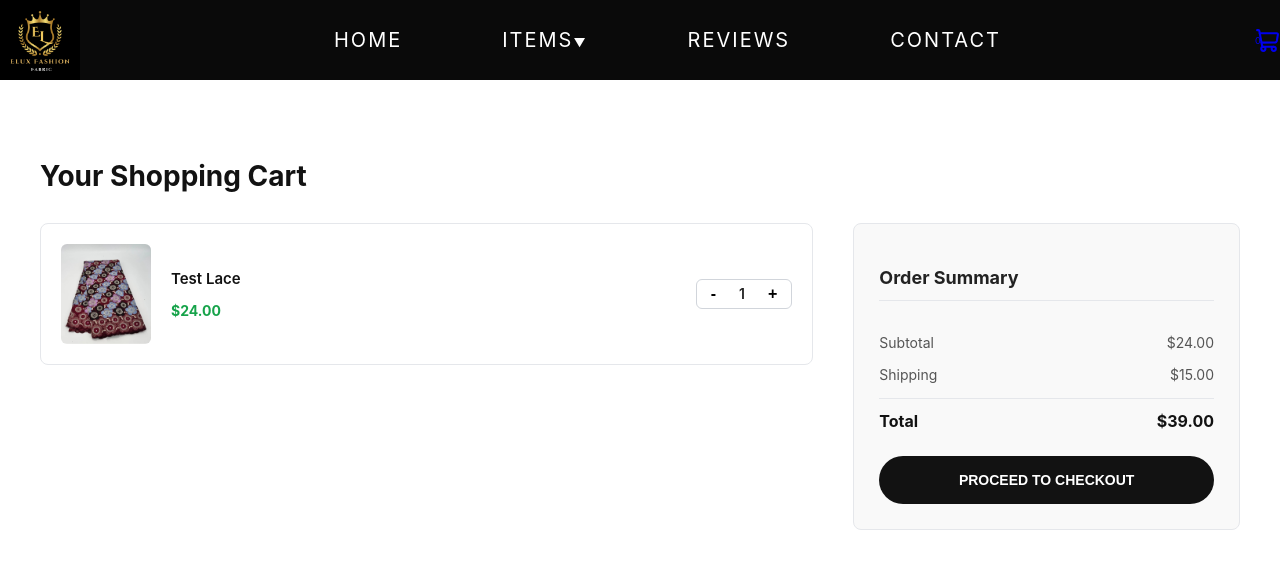
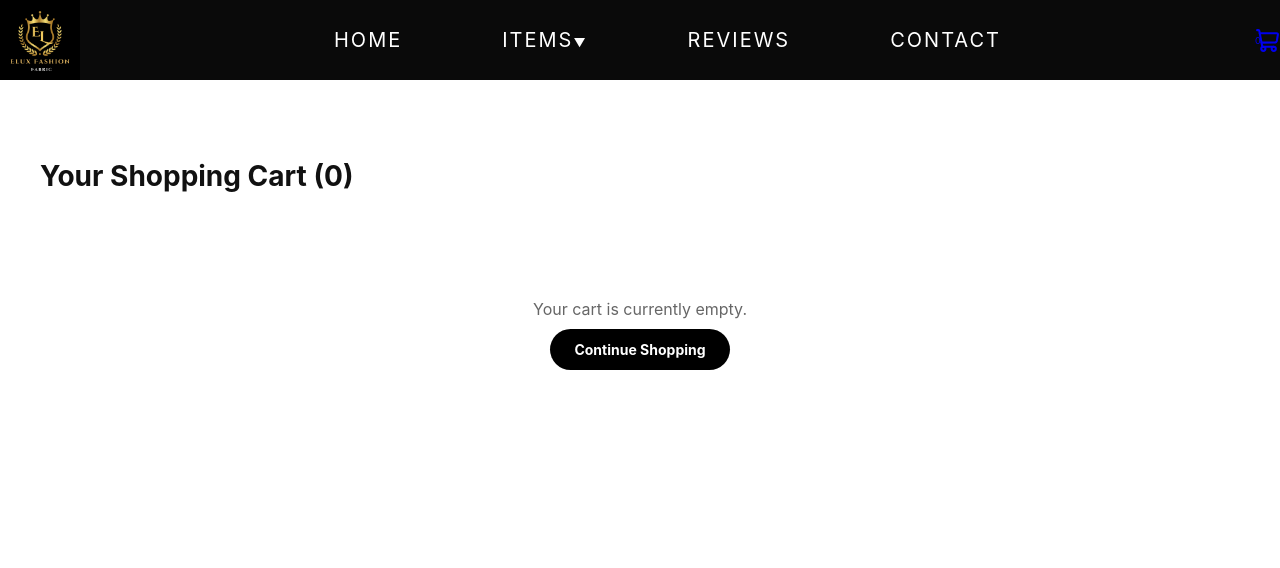
Before and after one commit to Isaac-Ogunmuko/Full-Stack-Clothing-Store-Website, a React (Vite) app in the folder Clothing-Store-Frontend/: page /cart in a window 1280 px wide. Shown: the top 568 px of the page. Built offline with nearby package versions, Linux system fonts and the light colour scheme.

Commit message:
Fix cart dynamic pricing, auto-redirect to cart, and add product details and policies accordions

```diff
--- a/Clothing-Store-Frontend/src/screens/Cart.jsx
+++ b/Clothing-Store-Frontend/src/screens/Cart.jsx
@@ -5,106 +5,111 @@ export default function Cart() {
   const navigate = useNavigate();
   const [cartItems, setCartItems] = useState([]);
 
-  // Load cart items from localStorage on mount (populated when clicking "Add to Cart" on a product)
   useEffect(() => {
-    const savedCart = JSON.parse(localStorage.getItem('cartItems')) || [
-      // Fallback sample item if localStorage is empty
-      {
-        id: 1,
-        name: "Test Lace",
-        price: 24.00,
-        quantity: 1,
-        image: "/SwissLace(1).jfif"
-      }
-    ];
-    setCartItems(savedCart);
+    const items = JSON.parse(localStorage.getItem('cartItems') || '[]');
+    setCartItems(items);
   }, []);
 
-  // Update quantity and sync with localStorage
-  const updateQuantity = (id, delta) => {
-    const updatedItems = cartItems.map(item => {
-      if (item.id === id) {
-        const newQty = item.quantity + delta;
-        return newQty > 0 ? { ...item, quantity: newQty } : null;
-      }
-      return item;
-    }).filter(Boolean);
-
-    setCartItems(updatedItems);
-    localStorage.setItem('cartItems', JSON.stringify(updatedItems));
+  const updateQuantity = (index, newQty) => {
+    if (newQty < 1) return;
+    const updated = [...cartItems];
+    updated[index].quantity = newQty;
+    setCartItems(updated);
+    localStorage.setItem('cartItems', JSON.stringify(updated));
   };
 
-  // Calculate totals
-  const subtotal = cartItems.reduce((acc, item) => acc + (item.price * item.quantity), 0);
-  const shippingCost = subtotal > 0 ? 15.00 : 0;
-  const totalAmount = subtotal + shippingCost;
-
-  const handleCheckout = () => {
-    if (cartItems.length === 0) return;
-    navigate('/checkout', { state: { cartItems, totalAmount } });
+  const removeItem = (index) => {
+    const updated = cartItems.filter((_, i) => i !== index);
+    setCartItems(updated);
+    localStorage.setItem('cartItems', JSON.stringify(updated));
   };
 
+  const subtotal = cartItems.reduce((sum, item) => sum + (Number(item.price) * (item.quantity || 1)), 0);
+  const shipping = cartItems.length > 0 ? 0.00 : 0.00; // Free shipping
+  const total = subtotal + shipping;
+
   return (
-    <div style={{ backgroundColor: "#ffffff", color: "#222222", minHeight: "100vh", padding: "140px 30px 60px 30px", display: "flex", flexDirection: "column", alignItems: "center" }}>
-
+    <div style={{ backgroundColor: "#fff", minHeight: "100vh", padding: "140px 30px 60px 30px", display: "flex", flexDirection: "column", alignItems: "center" }}>
       <div style={{ width: "100%", maxWidth: "1200px" }}>
 
-        <h1 style={{ fontSize: "28px", fontWeight: "bold", color: "#121212", marginBottom: "30px" }}>Your Shopping Cart</h1>
+        <h1 style={{ fontSize: "28px", fontWeight: "bold", color: "#111", marginBottom: "30px" }}>
+          Your Shopping Cart ({cartItems.reduce((acc, item) => acc + (item.quantity || 1), 0)})
+        </h1>
 
         {cartItems.length === 0 ? (
           <div style={{ textAlign: "center", padding: "60px 0" }}>
             <p style={{ fontSize: "16px", color: "#666", marginBottom: "20px" }}>Your cart is currently empty.</p>
-            <Link to="/items" style={{ padding: "12px 24px", backgroundColor: "#121212", color: "#fff", borderRadius: "20px", textDecoration: "none", fontSize: "14px", fontWeight: "bold" }}>
-              Explore Catalog
+            <Link to="/items" style={{ backgroundColor: "#000", color: "#fff", padding: "12px 24px", borderRadius: "24px", textDecoration: "none", fontWeight: "bold", fontSize: "14px" }}>
+              Continue Shopping
             </Link>
           </div>
         ) : (
-          <div style={{ display: "grid", gridTemplateColumns: "2fr 1fr", gap: "40px", alignItems: "start" }}>
+          <div style={{ display: "grid", gridTemplateColumns: "1.8fr 1fr", gap: "40px", alignItems: "start" }}>
 
-            {/* LEFT: Cart Items List */}
+            {/* Cart Items List */}
             <div style={{ display: "flex", flexDirection: "column", gap: "20px" }}>
-              {cartItems.map((item) => (
-                <div key={item.id} style={{ display: "flex", gap: "20px", padding: "20px", border: "1px solid #e5e7eb", borderRadius: "8px", alignItems: "center" }}>
-                  <div style={{ width: "90px", height: "100px", backgroundColor: "#f3f4f6", borderRadius: "6px", overflow: "hidden", flexShrink: 0 }}>
-                    <img src={item.image || "/SwissLace(1).jfif"} alt={item.name} style={{ width: "100%", height: "100%", objectFit: "cover" }} />
+              {cartItems.map((item, index) => {
+                const itemPrice = Number(item.price || 0);
+                const itemImage = item.image || (item.images && item.images[0]) || null;
+                const itemName = item.name || item.title;
+
+                return (
+                  <div key={index} style={{ display: "flex", justifyContent: "space-between", alignItems: "center", padding: "20px", border: "1px solid #eaeaea", borderRadius: "12px", backgroundColor: "#fff" }}>
+
+                    <div style={{ display: "flex", gap: "20px", alignItems: "center" }}>
+                      <div style={{ width: "90px", height: "90px", backgroundColor: "#f5f5f5", borderRadius: "8px", overflow: "hidden", display: "flex", alignItems: "center", justifyContent: "center" }}>
+                        {itemImage ? (
+                          <img src={itemImage} alt={itemName} style={{ width: "100%", height: "100%", objectFit: "cover" }} />
+                        ) : (
+                          <span style={{ fontSize: "10px", color: "#888" }}>No Image</span>
+                        )}
+                      </div>
+
+                      <div>
+                        <h3 style={{ fontSize: "16px", fontWeight: "600", color: "#111", marginBottom: "6px" }}>{itemName}</h3>
+                        <p style={{ fontSize: "15px", fontWeight: "bold", color: "#111", marginBottom: "10px" }}>${itemPrice.toFixed(2)}</p>
+                        <button onClick={() => removeItem(index)} style={{ background: "none", border: "none", color: "#d9534f", fontSize: "13px", cursor: "pointer", padding: 0, textDecoration: "underline" }}>
+                          Remove
+                        </button>
+                      </div>
+                    </div>
+
+                    {/* Quantity Selector */}
+                    <div style={{ display: "flex", alignItems: "center", border: "1px solid #ccc", borderRadius: "20px", padding: "4px 10px", gap: "12px" }}>
+                      <button onClick={() => updateQuantity(index, (item.quantity || 1) - 1)} style={{ background: "none", border: "none", fontSize: "16px", cursor: "pointer", fontWeight: "bold" }}>-</button>
+                      <span style={{ fontSize: "14px", fontWeight: "600" }}>{item.quantity || 1}</span>
+                      <button onClick={() => updateQuantity(index, (item.quantity || 1) + 1)} style={{ background: "none", border: "none", fontSize: "16px", cursor: "pointer", fontWeight: "bold" }}>+</button>
+                    </div>
+
                   </div>
-
-                  <div style={{ flex: 1 }}>
-                    <h3 style={{ fontSize: "15px", fontWeight: "600", color: "#121212", marginBottom: "6px" }}>{item.name}</h3>
-                    <p style={{ fontSize: "14px", fontWeight: "bold", color: "#16a34a" }}>${item.price.toFixed(2)}</p>
-                  </div>
-
-                  <div style={{ display: "flex", alignItems: "center", gap: "10px", border: "1px solid #d1d5db", borderRadius: "6px", padding: "4px 8px" }}>
-                    <button onClick={() => updateQuantity(item.id, -1)} style={{ background: "none", border: "none", cursor: "pointer", fontSize: "16px", fontWeight: "bold" }}>-</button>
-                    <span style={{ fontSize: "14px", fontWeight: "600", width: "20px", textAlign: "center" }}>{item.quantity}</span>
-                    <button onClick={() => updateQuantity(item.id, 1)} style={{ background: "none", border: "none", cursor: "pointer", fontSize: "16px", fontWeight: "bold" }}>+</button>
-                  </div>
-                </div>
-              ))}
+                );
+              })}
             </div>
 
-            {/* RIGHT: Order Summary Card */}
-            <div style={{ backgroundColor: "#f9f9f9", border: "1px solid #e5e7eb", borderRadius: "8px", padding: "25px", display: "flex", flexDirection: "column", gap: "15px" }}>
-              <h3 style={{ fontSize: "18px", fontWeight: "bold", borderBottom: "1px solid #e5e7eb", paddingBottom: "12px" }}>Order Summary</h3>
+            {/* Order Summary Box */}
+            <div style={{ border: "1px solid #eaeaea", borderRadius: "12px", padding: "25px", backgroundColor: "#f9f9f9" }}>
+              <h3 style={{ fontSize: "18px", fontWeight: "bold", color: "#111", marginBottom: "20px", borderBottom: "1px solid #eaeaea", paddingBottom: "12px" }}>
+                Order Summary
+              </h3>
 
-              <div style={{ display: "flex", justifyContent: "space-between", fontSize: "14px", color: "#555" }}>
+              <div style={{ display: "flex", justifyContent: "space-between", marginBottom: "12px", fontSize: "14px", color: "#555" }}>
                 <span>Subtotal</span>
                 <span>${subtotal.toFixed(2)}</span>
               </div>
 
-              <div style={{ display: "flex", justifyContent: "space-between", fontSize: "14px", color: "#555" }}>
+              <div style={{ display: "flex", justifyContent: "space-between", marginBottom: "20px", fontSize: "14px", color: "#555" }}>
                 <span>Shipping</span>
-                <span>${shippingCost.toFixed(2)}</span>
+                <span>{shipping === 0 ? "FREE" : `$${shipping.toFixed(2)}`}</span>
               </div>
 
-              <div style={{ display: "flex", justifyContent: "space-between", fontSize: "16px", fontWeight: "bold", color: "#121212", borderTop: "1px solid #e5e7eb", paddingTop: "12px" }}>
+              <div style={{ display: "flex", justifyContent: "space-between", marginBottom: "25px", fontSize: "18px", fontWeight: "bold", color: "#111", borderTop: "1px solid #eaeaea", paddingTop: "15px" }}>
                 <span>Total</span>
-                <span>${totalAmount.toFixed(2)}</span>
+                <span>${total.toFixed(2)}</span>
               </div>
 
               <button
-                onClick={handleCheckout}
-                style={{ backgroundColor: "#121212", color: "#ffffff", padding: "16px", borderRadius: "30px", border: "none", fontSize: "14px", fontWeight: "bold", cursor: "pointer", textTransform: "uppercase", marginTop: "10px" }}
+                onClick={() => alert("Proceeding to checkout workflow...")}
+                style={{ backgroundColor: "#000", color: "#fff", padding: "15px", borderRadius: "24px", border: "none", width: "100%", textTransform: "uppercase", fontWeight: "bold", letterSpacing: "1px", cursor: "pointer" }}
               >
                 Proceed to Checkout
               </button>
```
Also changed, not shown: Clothing-Store-Frontend/src/screens/ProductDetail.jsx (+123 -15 lines).
